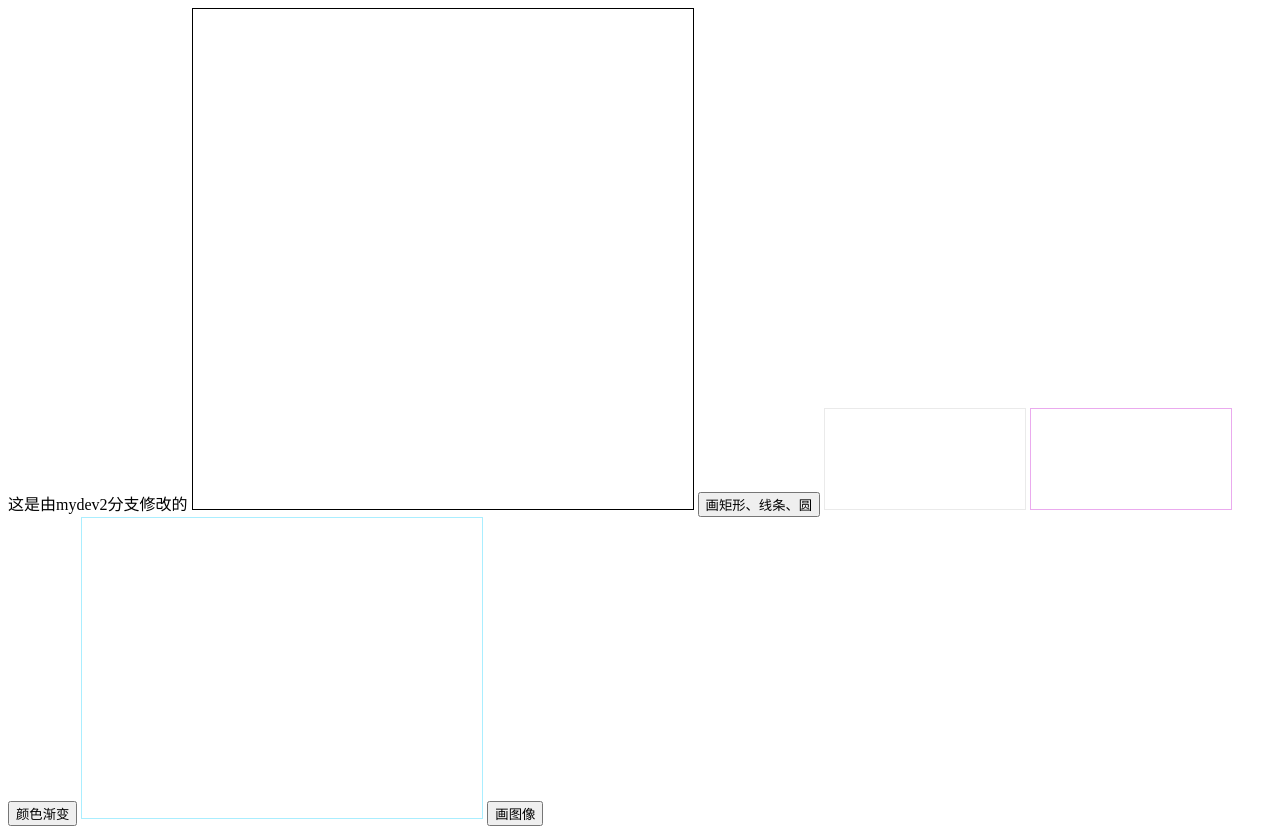
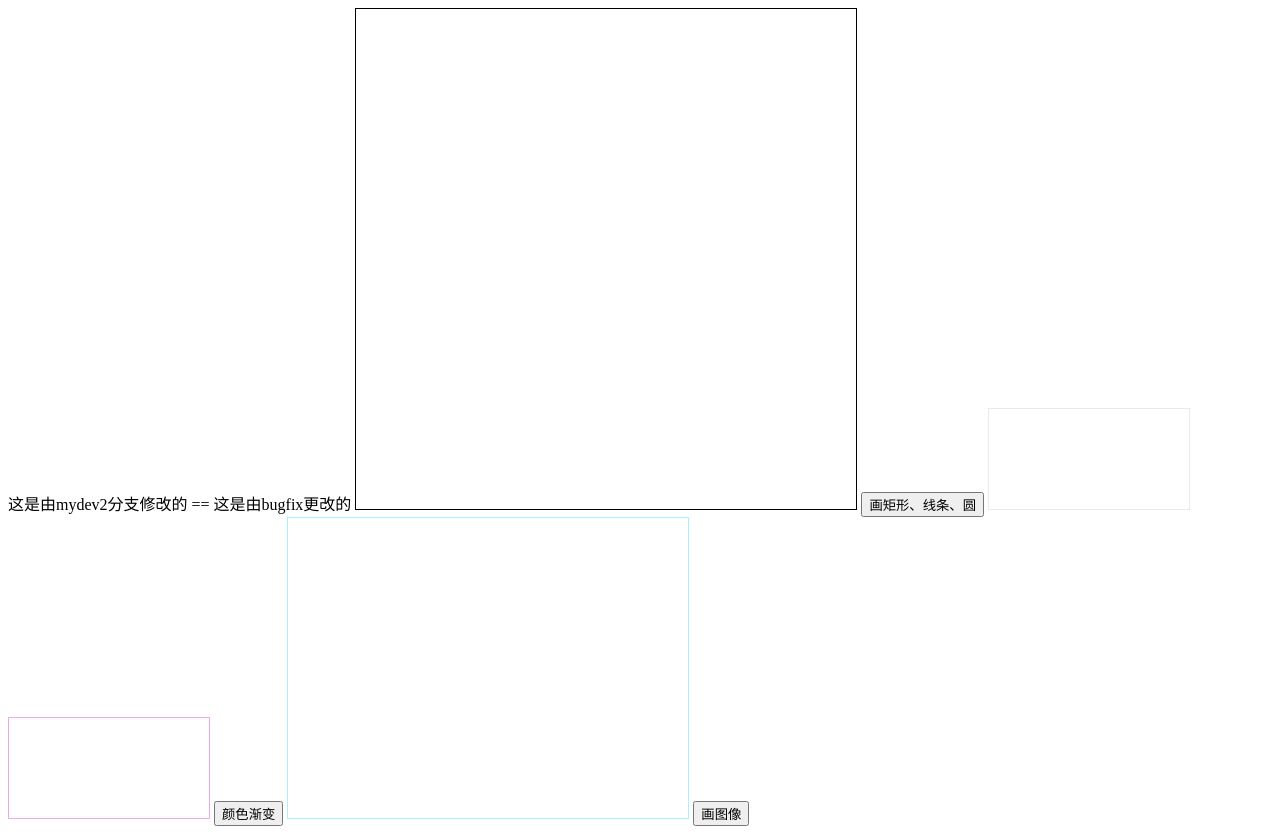
Before and after one commit to blackray1990/HTML5, a plain HTML site: page index.html in a window 1280 px wide. Drawn offline with Linux system fonts and the light colour scheme.

Commit message:
修改bug

```diff
--- a/index.html
+++ b/index.html
@@ -4,6 +4,8 @@
 		<meta charset="utf-8" />
 		<title>html5学习</title>
 		这是由mydev2分支修改的
+		==
+		这是由bugfix更改的
 	</head>
 	<style>
 
```
